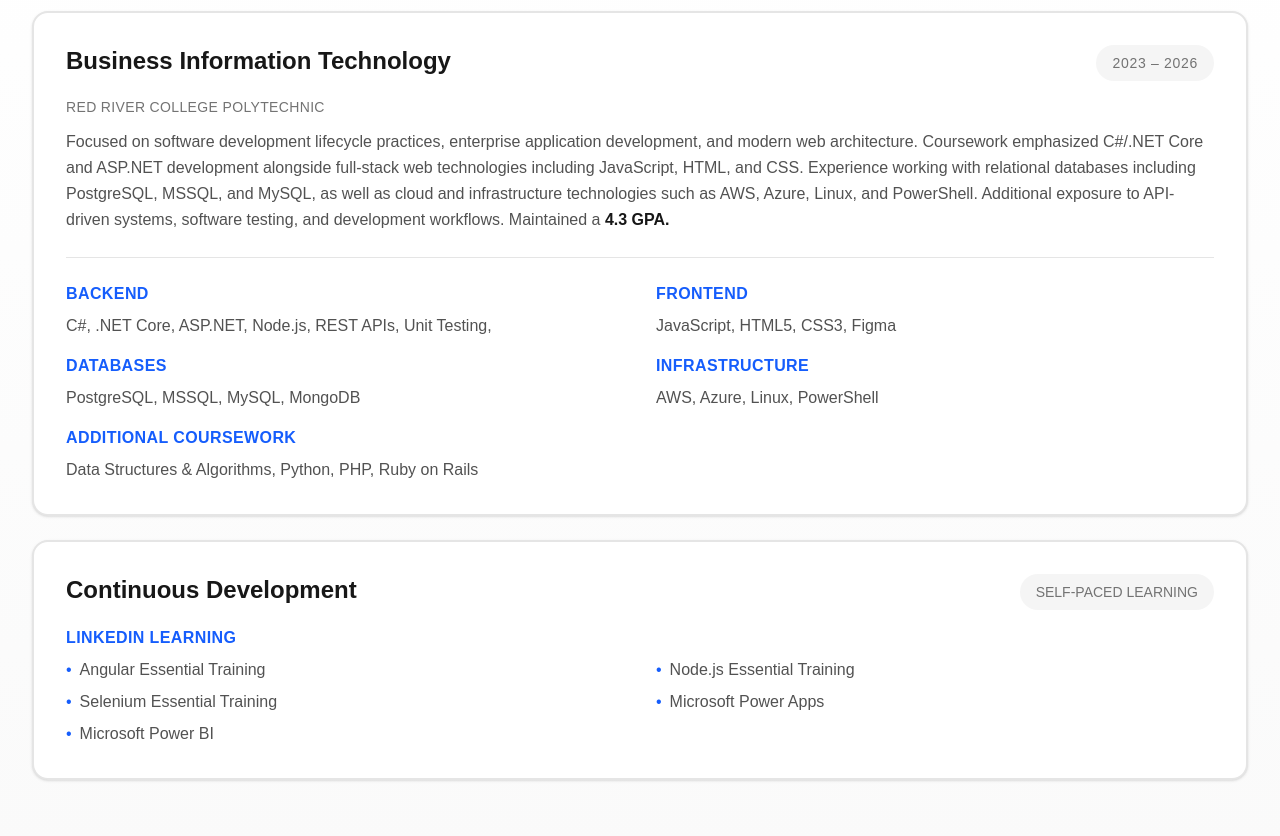
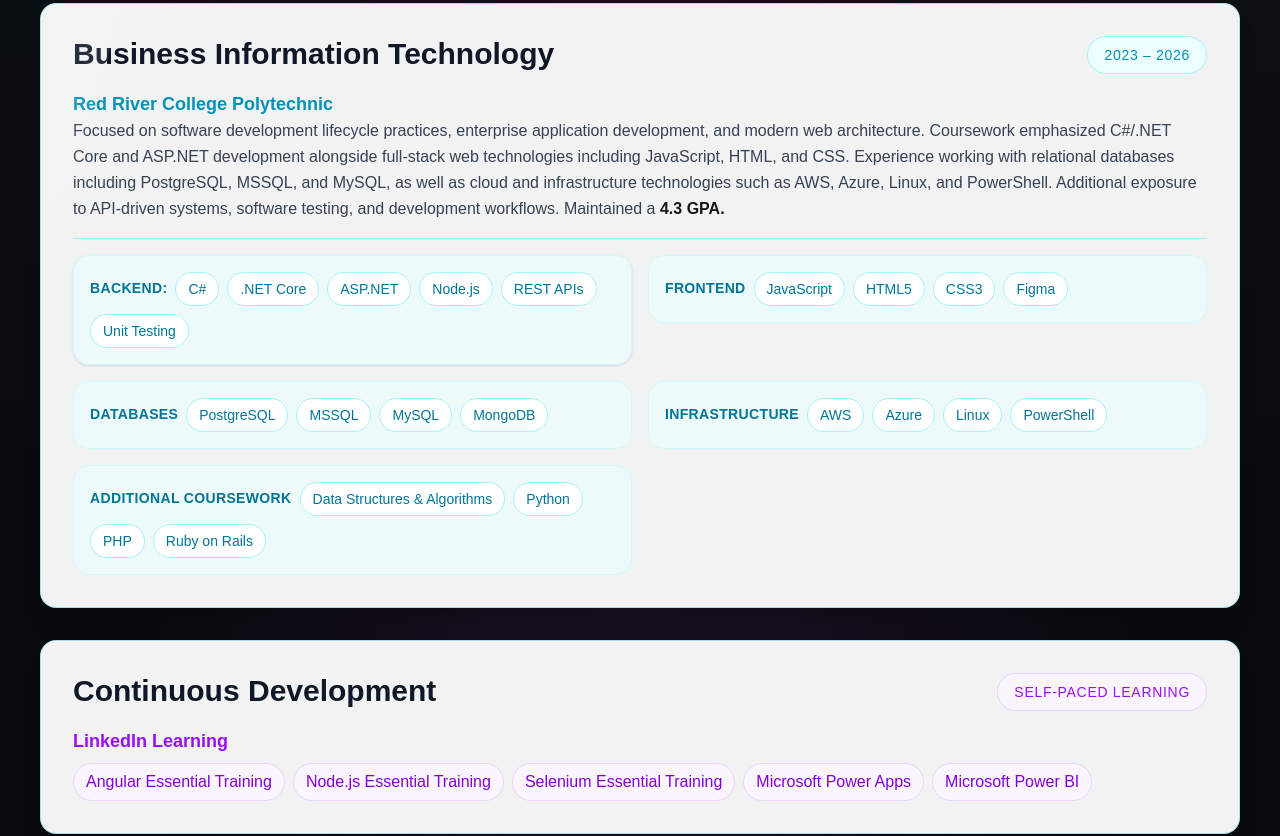
Before and after one commit to zandersantos/zander-santos-portfolio, a Next.js app in the folder zander-santos-portfolio/: page / in a window 1280 px wide. Shown: the part 2820-3656 px from the top of the page. Built offline with nearby package versions, Linux system fonts and the light colour scheme.

Commit message:
Updated the Education section to better fit the darker theme

```diff
--- a/zander-santos-portfolio/components/Education.tsx
+++ b/zander-santos-portfolio/components/Education.tsx
@@ -1,29 +1,29 @@
 const Education = () => {
 
   return (
-    <section id="education" className="min-h-screen flex items-center px-8 py-20 bg-gradient-to-b from-white to-neutral-50">
+    <section id="education" className="min-h-screen flex items-center px-10 pt-20">
       <div className="max-w-screen-2xl mx-auto w-full">
-        <div className="space-y-10">
-          <span className="inline-block px-4 py-2 bg-blue-50 text-blue-600 rounded-full text-md uppercase tracking-[0.2em] font-medium">
+        <div className="space-y-12">
+          <span className="inline-block px-5 py-2 bg-white text-black rounded-full text-md uppercase tracking-[0.2em] font-bold mb-8">
             Education
           </span>
 
-          <div className="space-y-6">
-            <div className="border-2 border-neutral-200 bg-white rounded-2xl p-8 hover:border-blue-300 transition-all duration-300 shadow-sm hover:shadow-xl">
-              <div className="flex flex-col flex-row items-start justify-between gap-3 mb-4">
-                <h3 className="text-2xl font-semibold text-neutral-900">
+          <div className="space-y-8">
+            <div className="skill-card bg-white/95 backdrop-blur-sm border border-cyan-500/30 rounded-2xl p-8 shadow-xl">
+              <div className="flex flex-col md:flex-row md:items-start md:justify-between mb-4 gap-4">
+                <h3 className="text-3xl font-semibold text-gray-900">
                   Business Information Technology
                 </h3>
-                <span className="text-sm uppercase tracking-wider text-neutral-500 bg-neutral-100 px-4 py-2 rounded-full">
+                <span className="text-sm uppercase tracking-wider text-cyan-600 bg-cyan-50 border border-cyan-200 px-4 py-2 rounded-full whitespace-nowrap font-medium">
                   2023 – 2026
                 </span>
               </div>
 
-              <div className="mb-6">
-                <p className="text-sm text-neutral-500 uppercase tracking-wide mb-3">
+              <div className="mb-4">
+                <p className="text-lg font-semibold text-cyan-600">
                   Red River College Polytechnic
                 </p>
-                <p className="text-base leading-relaxed text-neutral-600 font-light">
+                <p className="text-base leading-relaxed text-gray-700 mb-4">
                   Focused on software development lifecycle practices, enterprise application development, and modern web architecture.
                   Coursework emphasized C#/.NET Core and ASP.NET development alongside full-stack web technologies including JavaScript,
                   HTML, and CSS. Experience working with relational databases including PostgreSQL, MSSQL, and MySQL, as well as
@@ -32,106 +32,154 @@ const Education = () => {
                 </p>
               </div>
 
-              <div className="border-t border-neutral-200 pt-6">
-                <div className="grid grid-cols-2 gap-x-8 gap-y-4">
-                  <div>
-                    <h4 className="text-md uppercase font-semibold tracking-wide text-blue-600 mb-2">
-                      Backend
+              <div className="pt-4 border-t border-cyan-200">
+                <div className="grid grid-cols-2 gap-4 items-start">
+                  <div className="bg-cyan-50/60 border border-cyan-100 rounded-2xl p-4 shadow-sm hover:shadow-lg hover:-translate-y-1 transition-all duration-300">
+                    <div className="flex flex-wrap gap-2">
+                      <h4 className="text-sm uppercase font-bold tracking-wide text-cyan-700 py-1.5">
+                        Backend:
                       </h4>
-
-                    <p className="text-md text-neutral-600 font-light">
-                      C#, .NET Core, ASP.NET, Node.js, REST APIs, Unit Testing,
-                    </p>
+                      <span className="px-3 py-1.5 bg-white text-cyan-700 border border-cyan-200 rounded-full text-sm font-medium">
+                        C#
+                      </span>
+                      <span className="px-3 py-1.5 bg-white text-cyan-700 border border-cyan-200 rounded-full text-sm font-medium">
+                        .NET Core
+                      </span>
+                      <span className="px-3 py-1.5 bg-white text-cyan-700 border border-cyan-200 rounded-full text-sm font-medium">
+                        ASP.NET
+                      </span>
+                      <span className="px-3 py-1.5 bg-white text-cyan-700 border border-cyan-200 rounded-full text-sm font-medium">
+                        Node.js
+                      </span>
+                      <span className="px-3 py-1.5 bg-white text-cyan-700 border border-cyan-200 rounded-full text-sm font-medium">
+                        REST APIs
+                      </span>
+                      <span className="px-3 py-1.5 bg-white text-cyan-700 border border-cyan-200 rounded-full text-sm font-medium">
+                        Unit Testing
+                      </span>
+                    </div>
                   </div>
 
-                  <div>
-                    <h4 className="text-md uppercase font-semibold tracking-wide text-blue-600 mb-2">
+                  <div className="bg-cyan-50/60 border border-cyan-100 rounded-2xl p-4 transition-all duration-300 hover:-translate-y-1 hover:shadow-lg">
+
+                    <div className="flex flex-wrap gap-2">
+                      <h4 className="text-sm uppercase font-bold tracking-wide text-cyan-700 py-1.5">
                         Frontend
                       </h4>
-
-                    <p className="text-md text-neutral-600 font-light">
-                      JavaScript, HTML5, CSS3, Figma
-                    </p>
+                      <span className="px-3 py-1.5 bg-white text-cyan-700 border border-cyan-200 rounded-full text-sm font-medium">
+                        JavaScript
+                      </span>
+                      <span className="px-3 py-1.5 bg-white text-cyan-700 border border-cyan-200 rounded-full text-sm font-medium">
+                        HTML5
+                      </span>
+                      <span className="px-3 py-1.5 bg-white text-cyan-700 border border-cyan-200 rounded-full text-sm font-medium">
+                        CSS3
+                      </span>
+                      <span className="px-3 py-1.5 bg-white text-cyan-700 border border-cyan-200 rounded-full text-sm font-medium">
+                        Figma
+                      </span>
+                    </div>
                   </div>
 
-                  <div>
-                    <h4 className="text-md uppercase font-semibold tracking-wide text-blue-600 mb-2">
+                  <div className="bg-cyan-50/60 border border-cyan-100 rounded-2xl p-4 transition-all duration-300 hover:-translate-y-1 hover:shadow-lg">
+                    <div className="flex flex-wrap gap-2">
+                      <h4 className="text-sm uppercase font-bold tracking-wide text-cyan-700 py-1.5">
                         Databases
                       </h4>
-
-                    <p className="text-md text-neutral-600 font-light">
-                      PostgreSQL, MSSQL, MySQL, MongoDB
-                    </p>
+                      <span className="px-3 py-1.5 bg-white text-cyan-700 border border-cyan-200 rounded-full text-sm font-medium">
+                        PostgreSQL
+                      </span>
+                      <span className="px-3 py-1.5 bg-white text-cyan-700 border border-cyan-200 rounded-full text-sm font-medium">
+                        MSSQL
+                      </span>
+                      <span className="px-3 py-1.5 bg-white text-cyan-700 border border-cyan-200 rounded-full text-sm font-medium">
+                        MySQL
+                      </span>
+                      <span className="px-3 py-1.5 bg-white text-cyan-700 border border-cyan-200 rounded-full text-sm font-medium">
+                        MongoDB
+                      </span>
+                    </div>
                   </div>
 
-                  <div>
-                    <h4 className="text-md uppercase font-semibold tracking-wide text-blue-600 mb-2">
+                  <div className="bg-cyan-50/60 border border-cyan-100 rounded-2xl p-4 transition-all duration-300 hover:-translate-y-1 hover:shadow-lg">
+                    <div className="flex flex-wrap gap-2">
+                      <h4 className="text-sm uppercase font-bold tracking-wide text-cyan-700 py-1.5">
                         Infrastructure
                       </h4>
-
-                    <p className="text-md text-neutral-600 font-light">
-                      AWS, Azure, Linux, PowerShell
-                    </p>
+                      <span className="px-3 py-1.5 bg-white text-cyan-700 border border-cyan-200 rounded-full text-sm font-medium">
+                        AWS
+                      </span>
+                      <span className="px-3 py-1.5 bg-white text-cyan-700 border border-cyan-200 rounded-full text-sm font-medium">
+                        Azure
+                      </span>
+                      <span className="px-3 py-1.5 bg-white text-cyan-700 border border-cyan-200 rounded-full text-sm font-medium">
+                        Linux
+                      </span>
+                      <span className="px-3 py-1.5 bg-white text-cyan-700 border border-cyan-200 rounded-full text-sm font-medium">
+                        PowerShell
+                      </span>
+                    </div>
                   </div>
 
-                  <div>
-                    <h4 className="text-md uppercase font-semibold tracking-wide text-blue-600 mb-2">
+                  <div className="bg-cyan-50/60 border border-cyan-100 rounded-2xl p-4 transition-all duration-300 hover:-translate-y-1 hover:shadow-lg">
+                    <div className="flex flex-wrap gap-2">
+                      <h4 className="text-sm uppercase font-bold tracking-wide text-cyan-700 py-1.5">
                         Additional Coursework
                       </h4>
-
-                    <p className="text-md text-neutral-600 font-light">
-                      Data Structures & Algorithms, Python, PHP, Ruby on Rails
-                    </p>
+                      <span className="px-3 py-1.5 bg-white text-cyan-700 border border-cyan-200 rounded-full text-sm font-medium">
+                        Data Structures & Algorithms
+                      </span>
+                      <span className="px-3 py-1.5 bg-white text-cyan-700 border border-cyan-200 rounded-full text-sm font-medium">
+                        Python
+                      </span>
+                      <span className="px-3 py-1.5 bg-white text-cyan-700 border border-cyan-200 rounded-full text-sm font-medium">
+                        PHP
+                      </span>
+                      <span className="px-3 py-1.5 bg-white text-cyan-700 border border-cyan-200 rounded-full text-sm font-medium">
+                        Ruby on Rails
+                      </span>
+                    </div>
                   </div>
                 </div>
               </div>
             </div>
 
-            <div className="bg-white border-2 border-neutral-200 rounded-2xl p-8 hover:border-blue-300 transition-all duration-300 shadow-sm hover:shadow-xl">
-              <div className="flex flex-col flex-row items-start justify-between gap-3 mb-4">
-                <h3 className="text-2xl font-semibold text-neutral-900">
+            <div className="skill-card bg-white/95 backdrop-blur-sm border border-cyan-500/30 rounded-2xl p-8 shadow-xl">
+              <div className="flex flex-col flex-row items-start justify-between mb-4 gap-4">
+                <h3 className="text-3xl font-semibold text-gray-900">
                   Continuous Development
                 </h3>
-                <span className="text-sm uppercase text-neutral-500 bg-neutral-100 px-4 py-2 rounded-full">
+                <span className="text-sm uppercase tracking-wider text-purple-600 bg-purple-50 border border-purple-200 px-4 py-2 rounded-full whitespace-nowrap font-medium">
                   Self-Paced Learning
                 </span>
               </div>
 
-              <h3 className="text-md uppercase font-semibold tracking-wide text-blue-600 mb-2">
+              <h3 className="text-lg font-semibold text-purple-600 pb-2">
                 LinkedIn Learning
               </h3>
 
-              <div className="grid grid-cols-2 gap-x-8 gap-y-2">
-                <div className="flex items-center gap-2">
-                  <span className="text-blue-600">•</span>
-                  <span className="text-md text-neutral-600 font-light">
+              <div className="flex flex-wrap gap-2">
+
+                <span className="px-3 py-1.5 bg-purple-50 text-purple-700 border border-purple-200 rounded-full text-md font-medium">
                   Angular Essential Training
                 </span>
-                </div>
-                <div className="flex items-center gap-2">
-                  <span className="text-blue-600">•</span>
-                  <span className="text-md text-neutral-600 font-light">
+
+                <span className="px-3 py-1.5 bg-purple-50 text-purple-700 border border-purple-200 rounded-full text-md font-medium">
                   Node.js Essential Training
                 </span>
-                </div>
-                <div className="flex items-center gap-2">
-                  <span className="text-blue-600">•</span>
-                    <span className="text-md text-neutral-600 font-light">
+
+                <span className="px-3 py-1.5 bg-purple-50 text-purple-700 border border-purple-200 rounded-full text-md font-medium">
                   Selenium Essential Training
                 </span>
-                </div>
-                <div className="flex items-center gap-2">
-                  <span className="text-blue-600">•</span>
-                  <span className="text-md text-neutral-600 font-light">
+
+                <span className="px-3 py-1.5 bg-purple-50 text-purple-700 border border-purple-200 rounded-full text-md font-medium">
                   Microsoft Power Apps
                 </span>
-                </div>
-                <div className="flex items-center gap-2">
-                  <span className="text-blue-600">•</span>
-                  <span className="text-md text-neutral-600 font-light">
+
+                <span className="px-3 py-1.5 bg-purple-50 text-purple-700 border border-purple-200 rounded-full text-md font-medium">
                   Microsoft Power BI
                 </span>
-                </div>
+
               </div>
             </div>
           </div>
```
Lines whose indentation alone changed are shown as unchanged.
